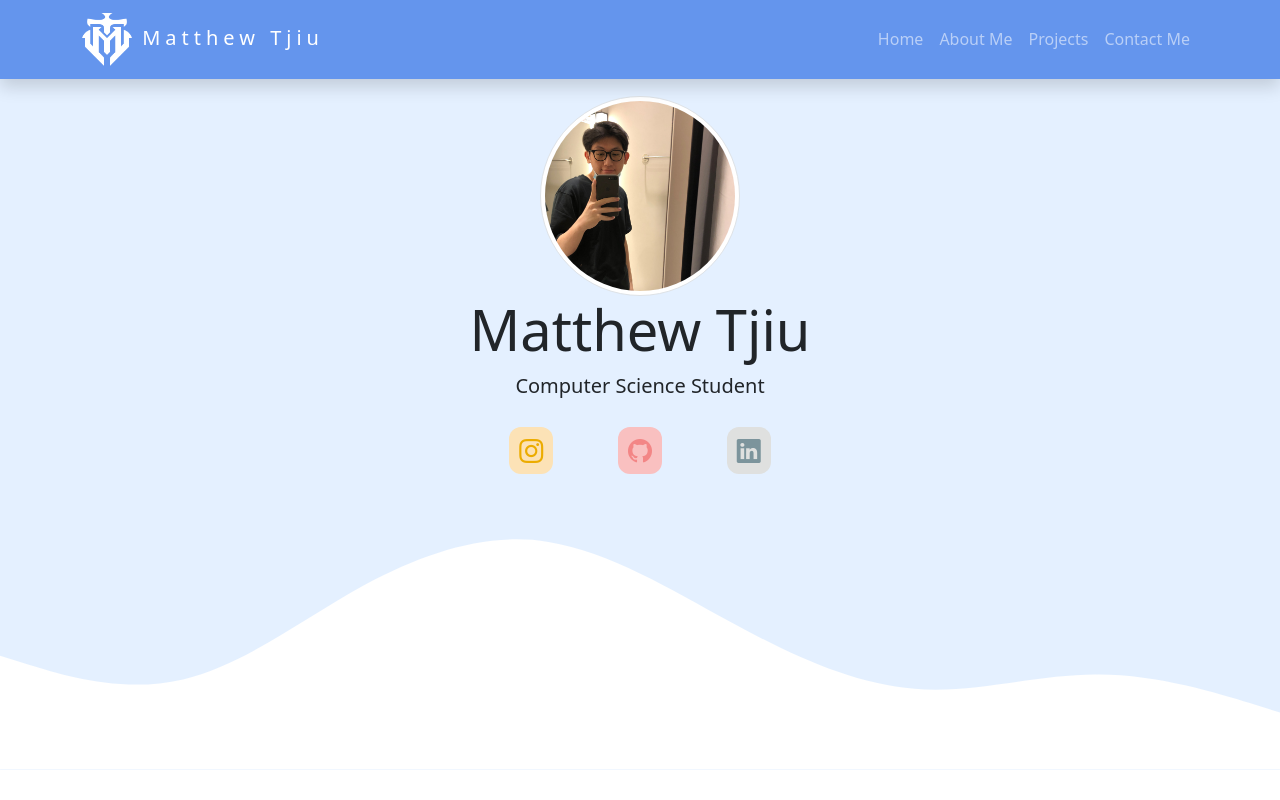
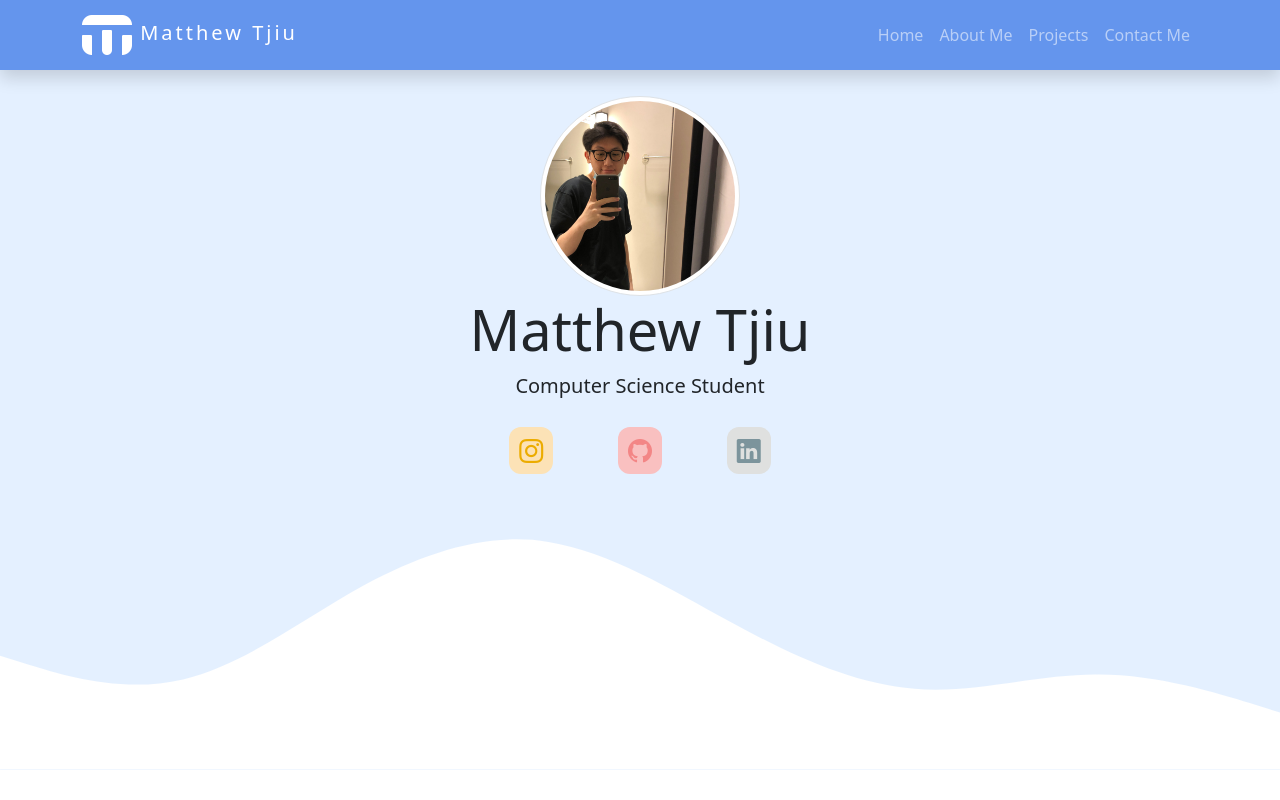
Before and after one commit to matthewtjiu/matthewtjiu.github.io, a plain HTML site: page index.html in a window 1280 px wide. Shown: the top 800 px of the page. Drawn offline with nearby package versions, Linux system fonts and the light colour scheme.

Commit message:
ganti logo

```diff
--- a/index.html
+++ b/index.html
@@ -15,13 +15,13 @@
     <link rel="stylesheet" href="style.css" />
 
     <title>Matthew's Portofolio</title>
-    <link rel="shortcut icon" type="" href="img/logo-black.png" />
+    <link rel="shortcut icon" type="" href="img/newLogo.png" />
   </head>
   <body>
     <!-- Navbar -->
     <nav class="navbar navbar-expand-lg navbar-dark shadow fixed-top" style="background-color: cornflowerblue">
       <div class="container">
-        <a class="navbar-brand" href="#"><img class="white-logo" src="img/logo-white.png" alt="logo" /> Matthew Tjiu</a>
+        <a class="navbar-brand" href="#"><img class="white-logo" src="img/newLogo White.png" alt="logo" /> Matthew Tjiu</a>
         <button class="navbar-toggler" type="button" data-bs-toggle="collapse" data-bs-target="#navbarNavAltMarkup" aria-controls="navbarNavAltMarkup" aria-expanded="false" aria-label="Toggle navigation">
           <span class="navbar-toggler-icon"></span>
         </button>
--- a/style.css
+++ b/style.css
@@ -66,7 +66,7 @@ section {
 }
 
 .navbar-brand {
-  letter-spacing: 5px;
+  letter-spacing: 3px;
 }
 .navbar-brand:hover {
   opacity: 70%;
```
Also changed, not shown: img/newLogo White.png (added), img/newLogo.png (added).
